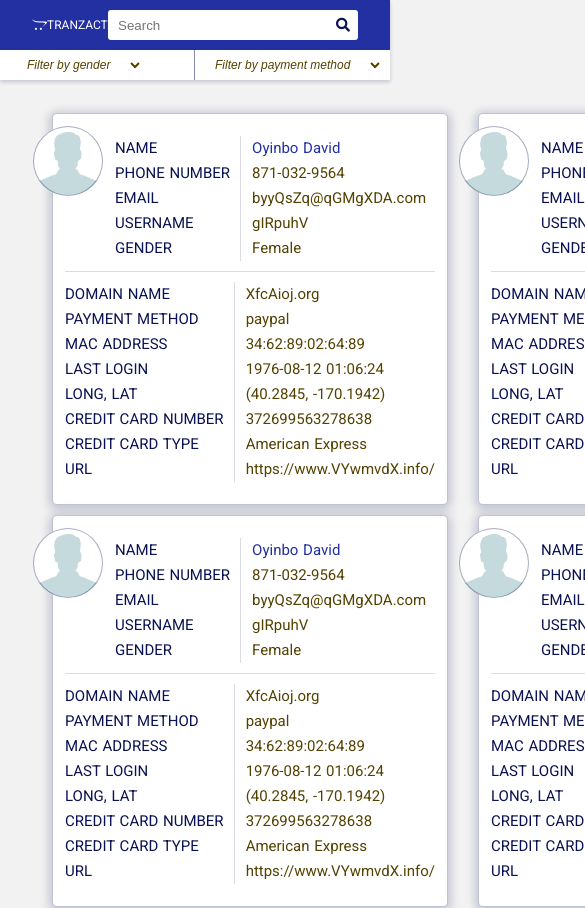
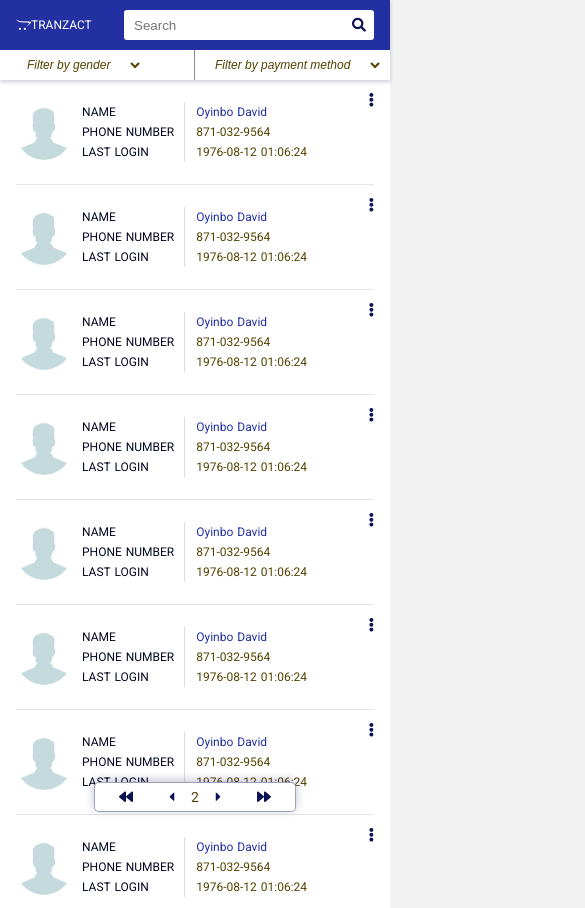
Before and after one commit to osobotu/enye-tranzact-frontend, a Nuxt app: page / in a window 390 px wide. Shown: the top 908 px of the page, 585 px wide, since content can reach past the window. Built offline with nearby package versions, Linux system fonts and the light colour scheme.

Commit message:
Completed the mobile view for the main-section section

```diff
--- a/assets/styles/_variables.scss
+++ b/assets/styles/_variables.scss
@@ -4,4 +4,6 @@ $color3: #2330A2 !default;
 $color4: #544202 !default;
 $color5: #A28623 !default;
 
+$color1-dark: #040822 !default;
+
 $backgroundColor: #f2f2f2;
--- a/assets/styles/styles.scss
+++ b/assets/styles/styles.scss
@@ -1,8 +1,12 @@
-@import url('https://fonts.googleapis.com/css2?family=Roboto:ital,wght@0,300;0,400;0,500;1,300;1,400;1,500&display=swap');
-@import 'variables';
+@import url("https://fonts.googleapis.com/css2?family=Roboto:ital,wght@0,300;0,400;0,500;1,300;1,400;1,500&display=swap");
+@import "variables";
 
-:root{
-  --body-padding: 32px;
+:root {
+  --body-padding: 16px;
+
+  @media only screen and (min-width: 425px) {
+    --body-padding: 32px;
+  }
 
   @media only screen and (min-width: 768px) {
     --body-padding: 48px;
@@ -13,7 +17,7 @@
 }
 
 html {
-  font-family: 'Roboto', sans-serif;
+  font-family: "Roboto", sans-serif;
   font-size: 14px;
   word-spacing: 1px;
   -ms-text-size-adjust: 100%;
@@ -31,3 +35,72 @@ html {
   box-sizing: border-box;
   margin: 0;
 }
+
+.question-responses {
+  display: grid;
+  grid-template-columns: max-content 2px 1fr;
+  gap: 10px;
+  margin-top: 10px;
+  margin-bottom: 10px;
+  line-height: 20px;
+  font-size: 12px;
+  overflow: hidden;
+
+  .question {
+    text-transform: uppercase;
+    color: $color1-dark;
+    // width: 70px;
+    white-space: nowrap;
+    text-overflow: ellipsis;
+    overflow: hidden;
+
+    @media only screen and (min-width: 768px) {
+      width: unset;
+    }
+  }
+
+  .response {
+    color: $color4;
+    width: 100%;
+    white-space: nowrap;
+    text-overflow: ellipsis;
+    overflow: hidden;
+    &.name {
+      color: $color3;
+    }
+  }
+
+  & > .divider {
+    width: 1px;
+    background: rgba($color1, 0.15);
+  }
+}
+
+// display types
+$display-types: (none, inline, block, flex, inline-block, inline-flex);
+$display-sizes: (
+  laptop-l: 1440px,
+  laptop: 1024px,
+  tablet: 768px,
+  mobile-l: 425px,
+  mobile: 375px,
+  mobile-s: 320px,
+);
+
+@mixin display-mixin {
+  @each $d-type in $display-types {
+    .d-#{$d-type} {
+      display: $d-type;
+    }
+
+    @each $key, $val in $display-sizes {
+      .d-#{$d-type}-#{$key} {
+        @media only screen and (min-width: $val) {
+          display: $d-type !important;
+        }
+      }
+    }
+  }
+}
+
+@include display-mixin;
--- /dev/null
+++ b/components/PaginationButtonGroup.vue
@@ -0,0 +1,60 @@
+<template>
+  <div class="pagination-button-group">
+    <div class="previous-x2">
+      <i class="fas fa-backward"></i>
+    </div>
+    <div class="previous">
+      <i class="fas fa-caret-left"></i>
+    </div>
+    <div class="page">2</div>
+    <div class="forward">
+      <i class="fas fa-caret-right"></i>
+    </div>
+    <div class="forward-x2">
+      <i class="fas fa-forward"></i>
+    </div>
+  </div>
+</template>
+
+<script>
+export default {};
+</script>
+
+<style lang="scss">
+@import "~assets/styles/variables";
+.pagination-button-group {
+  display: inline-flex;
+  background: white;
+  border-radius: 5px;
+  height: 30px;
+  align-items: center;
+  justify-content: center;
+  padding: 0 16px;
+  box-shadow: 0px -2px 10px rgba($color1, 0.25);
+  border: 1px solid rgba($color1, 0.4);
+  i {
+    cursor: pointer;
+    padding: 8px;
+  }
+  .page {
+    color: $color4;
+  }
+
+  .previous-x2,
+  .forward-x2 {
+    // flex: 2;
+    width: 50px;
+  }
+
+  .forward,
+  .previous {
+    // flex: 1;
+    width: 30px;
+  }
+  .forward,
+  .forward-x2 {
+    display: inline-flex;
+    justify-content: flex-end;
+  }
+}
+</style>
--- a/components/UserDetails.vue
+++ b/components/UserDetails.vue
@@ -2,6 +2,7 @@
   <div class="user-details">
     <div class="content">
       <div class="profile-photo"></div>
+      <div class='close-button' @click="$emit(`close-button-clicked`)" v-show="showCloseButton"><i class="fas fa-times"></i></div>
       <div class="top">
         <div class="question-responses">
           <div class="questions">
@@ -52,7 +53,13 @@
 </template>
 
 <script>
-export default {};
+export default {
+  props: {
+    showCloseButton: {
+      default: false
+    }
+  }
+};
 </script>
 
 <style lang="scss">
@@ -62,7 +69,7 @@ export default {};
   width: 100%;
   --profile-photo-size: 70px;
   --profile-photo-overflow: 20px;
-  --content-padding: 12px;
+  --content-padding: 16px;
   padding-left: var(--profile-photo-overflow);
 
   .content {
@@ -73,6 +80,14 @@ export default {};
     box-shadow: 0px 2px 10px 3px rgba($color1, 0.2);
     padding: var(--content-padding);
     position: relative;
+
+    & > .close-button {
+      color: red;
+      font-size: 16px;
+      position: absolute;
+      top: var(--content-padding);
+      right: var(--content-padding);
+    }
 
     & > .profile-photo {
       position: absolute;
@@ -95,35 +110,14 @@ export default {};
     }
 
     .top {
-        padding-left: calc( var(--profile-photo-size) - var(--profile-photo-overflow))
+        padding-left: calc( var(--profile-photo-size) - var(--profile-photo-overflow));
+        margin: 22px 0;
+    }
+    .bottom {
+        margin: 22px 0;
     }
   }
 
-  .question-responses {
-    display: grid;
-    grid-template-columns: max-content 2px 1fr;
-    gap: 10px;
-    margin-top: 10px;
-    margin-bottom: 10px;
-    line-height: 25px;
-    font-size: 15px;
 
-    .question {
-      text-transform: uppercase;
-      color: $color1;
-    }
-
-    .response {
-      color: $color4;
-      &.name {
-        color: $color3;
-      }
-    }
-
-    & > .divider {
-      width: 1px;
-      background: rgba($color1, 0.15);
-    }
-  }
 }
 </style>
--- /dev/null
+++ b/components/UserProfileStrip.vue
@@ -0,0 +1,86 @@
+<template>
+  <div class="user-profile-strip">
+    <div class="profile-container">
+      <div class="profile-photo-container">
+        <div class="profile-photo"></div>
+      </div>
+      <div class="content">
+        <div class="options-container" @click="showModal()">
+          <i class="fas fa-ellipsis-v"></i>
+        </div>
+        <div class="question-responses">
+          <div class="questions">
+            <div class="question">Name</div>
+            <div class="question">phone number</div>
+            <div class="question">Last login</div>
+          </div>
+          <div class="divider"></div>
+          <div class="responses">
+            <div class="response name">Oyinbo David</div>
+            <div class="response">871-032-9564</div>
+            <div class="response">1976-08-12 01:06:24</div>
+          </div>
+        </div>
+      </div>
+    </div>
+    <div class="border-bottom"></div>
+  </div>
+</template>
+
+<script>
+export default {
+  methods:{
+    showModal(){
+      this.$emit("show-modal")
+    }
+  }
+};
+</script>
+
+<style lang="scss">
+@import "~assets/styles/variables";
+.user-profile-strip {
+  --strip-padding: 12px;
+  padding: var(--strip-padding) var(--body-padding);
+  padding-bottom: 0;
+  background: white;
+  position: relative;
+
+  .options-container {
+      position: absolute;
+      top: var(--strip-padding);
+      right: var(--body-padding);
+      cursor: pointer;
+  }
+  .border-bottom {
+    height: 1px;
+    width: 100%;
+    margin-top: var(--strip-padding);
+    background: #e5e5e5;
+  }
+
+  .profile-container {
+    --profile-picture-size: 48px;
+    display: grid;
+    align-items: center;
+    gap: 10px;
+    grid-template-columns: var(--profile-picture-size) 1fr;
+    overflow: hidden;
+
+    @media only screen and (min-width: 375px) {
+        --profile-picture-size: 56px;
+    }
+    .profile-photo-container {
+      .profile-photo {
+        height: var(--profile-picture-size);
+        width: 100%;
+        border-radius: 50%;
+        background: url("/images/male.jpg");
+        background-size: cover;
+        background-position: center center;
+        background-repeat: no-repeat;
+      }
+    }
+  }
+}
+</style>
--- a/nuxt.config.js
+++ b/nuxt.config.js
@@ -1,5 +1,8 @@
 export default {
   // Global page headers: https://go.nuxtjs.dev/config-head
+  server: {
+    host: "0.0.0.0"
+  },
   head: {
     title: 'tranzact',
     htmlAttrs: {
--- a/pages/index.vue
+++ b/pages/index.vue
@@ -2,21 +2,49 @@
   <div class="container">
     <navbar-component />
     <section class="main-section">
-      <div class="user-details-container" v-for="i in 20" :key="i">
+      <div class="user-details-container d-none d-block-tablet" v-for="i in 20" :key="i">
         <user-details />
       </div>
+      <div class="user-profile-strip-container d-none-tablet" v-for="i in 20" :key="i">
+        <user-profile-strip @show-modal="showModal()" />
+      </div>
     </section>
+    <div class="pagination-group-container">
+      <pagination-button-group />
+    </div>
+
+    <!-- user details modal for mobile -->
+    <div class="user-details-modal" :class="{show: showingModal}">
+      <user-details @close-button-clicked="closeModal()" :showCloseButton="true" />
+    </div>
   </div>
 </template>
 
 <script>
 import NavbarComponent from "~/components/NavbarComponent";
 import UserDetails from "~/components/UserDetails";
+import UserProfileStrip from "~/components/UserProfileStrip";
+import PaginationButtonGroup from "~/components/PaginationButtonGroup";
 
 export default {
+  data() {
+    return {
+      showingModal: false
+    };
+  },
   components: {
     NavbarComponent,
-    UserDetails
+    UserDetails,
+    PaginationButtonGroup,
+    UserProfileStrip
+  },
+  methods: {
+    showModal() {
+      this.showingModal = true;
+    },
+    closeModal() {
+      this.showingModal = false;
+    }
   }
 };
 </script>
@@ -24,15 +52,56 @@ export default {
 <style lang="scss">
 @import "~assets/styles/variables";
 .main-section {
-  padding: 5px var(--body-padding);
-  margin-top: 2rem;
+  margin-bottom: 100px;
 
-  display: grid;
-  gap: 10px;
-  grid-template-columns: repeat(3, 1fr);
+  @media only screen and (min-width: 768px) {
+    margin-top: 2rem;
+    padding: 5px var(--body-padding);
+    grid-template-columns: repeat(1, minmax(0px, 1fr));
+    display: grid;
+    column-gap: 10px;
+    row-gap: 40px;
+  }
 
   @media only screen and (min-width: 1024px) {
-    grid-template-columns: repeat(3, 1fr);
+    grid-template-columns: repeat(2, minmax(0px, 1fr));
+  }
+
+  @media only screen and (min-width: 1400px) {
+    grid-template-columns: repeat(3, minmax(0px, 1fr));
+  }
+}
+
+.pagination-group-container {
+  position: fixed;
+  bottom: 32px;
+  left: 0;
+  right: 0;
+  display: flex;
+  align-items: center;
+  justify-content: center;
+}
+
+@keyframes show-modal {
+  from {
+    opacity: 0;
+  }
+  to {
+    opacity: 1;
+  }
+}
+
+.user-details-modal {
+  position: fixed;
+  top: 100px;
+  z-index: 11;
+  right: var(--body-padding);
+  max-width: calc(100vw - var(--body-padding) * 2);
+  display: none;
+  &.show {
+    display: block;
+    animation-name: show-modal;
+    animation-duration: 0.5s;
   }
 }
 </style>
```
